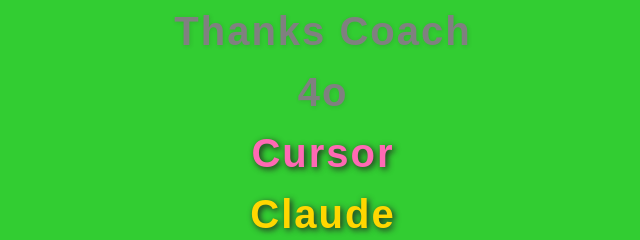
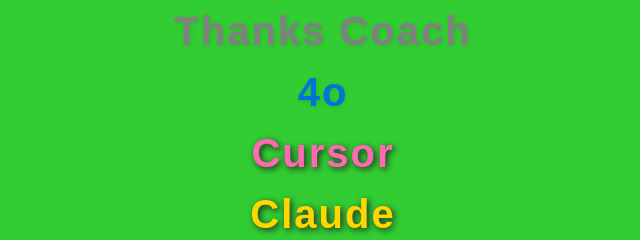
Before and after one commit to Matty6362/pubtest, a plain HTML site: page index.html in a window 1280 px wide. Shown: the part 123-363 px from the top of the page, 317-957 px from the left. Drawn offline with Linux system fonts and the light colour scheme.

Commit message:
Change 4o color to blue and add cache-busting meta tags

```diff
--- a/index.html
+++ b/index.html
@@ -3,6 +3,9 @@
 <head>
   <meta charset="UTF-8">
   <meta name="viewport" content="width=device-width, initial-scale=1.0">
+  <meta http-equiv="Cache-Control" content="no-cache, no-store, must-revalidate">
+  <meta http-equiv="Pragma" content="no-cache">
+  <meta http-equiv="Expires" content="0">
   <title>GO MATT GO</title>
   <style>
     body {
@@ -27,7 +30,7 @@
 <body>
   <h1 style="color: red; font-size: 5em; text-shadow: 3px 3px 8px #555;">2025</h1>
   <h1 style="color: #808080;">Thanks Coach</h1>
-  <h1 style="color: #808080;">4o</h1>
+  <h1 style="color: #0074D9;">4o</h1>
   <h1 style="color: #ff69b4; text-shadow: 2px 2px 6px #222;">Cursor</h1>
   <h1 style="color: #FFD700; text-shadow: 2px 2px 6px #222;">Claude</h1>
   <h1 style="color: #DC143C;">MY TIME</h1>
```
